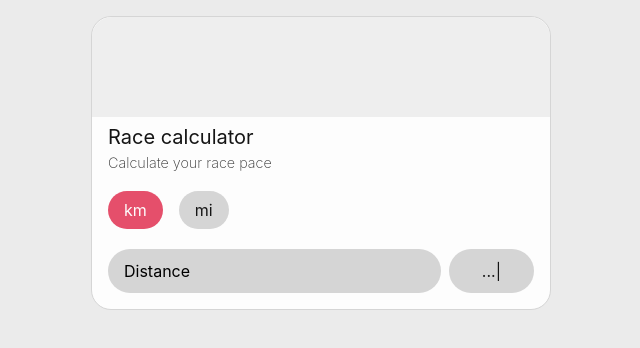
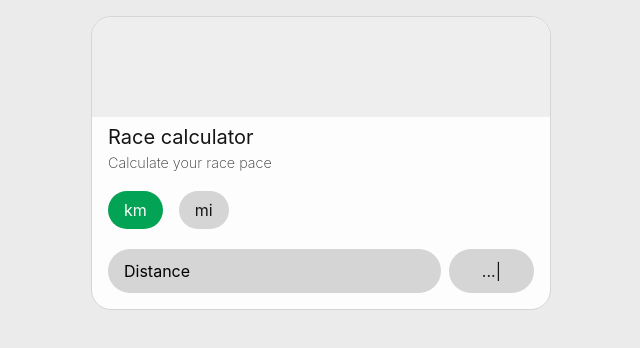
Before and after one commit to pedric/race-pace-calculator, a Next.js app: page / in a window 1280 px wide. Shown: the top 348 px of the page, without its empty margins (319-959 px from the left). Built offline with nearby package versions, Linux system fonts and the light colour scheme; some icons are missing.

Commit message:
cta color change

```diff
--- a/styles/theme.ts
+++ b/styles/theme.ts
@@ -12,6 +12,7 @@ type Theme = {
 	accent: string;
 	strong: string;
 	cta: string;
+	gradient: string;
 	complementary: string;
 	breakpoints: Breakpoints;
 };
@@ -23,7 +24,9 @@ export const theme: Theme = {
 	dark: '#333',
 	accent: 'rgb(0 69 255 / 7%)',
 	strong: '#DE5E00',
-	cta: '#e54f6b',
+	// cta: '#e54f6b',
+	cta: '#02a354',
+	gradient: 'linear-gradient(45deg, #e54f6b, #e54fe469)',
 	complementary: 'rgba(80,80,80,1)',
 	breakpoints: {
 		s: 500,
```
